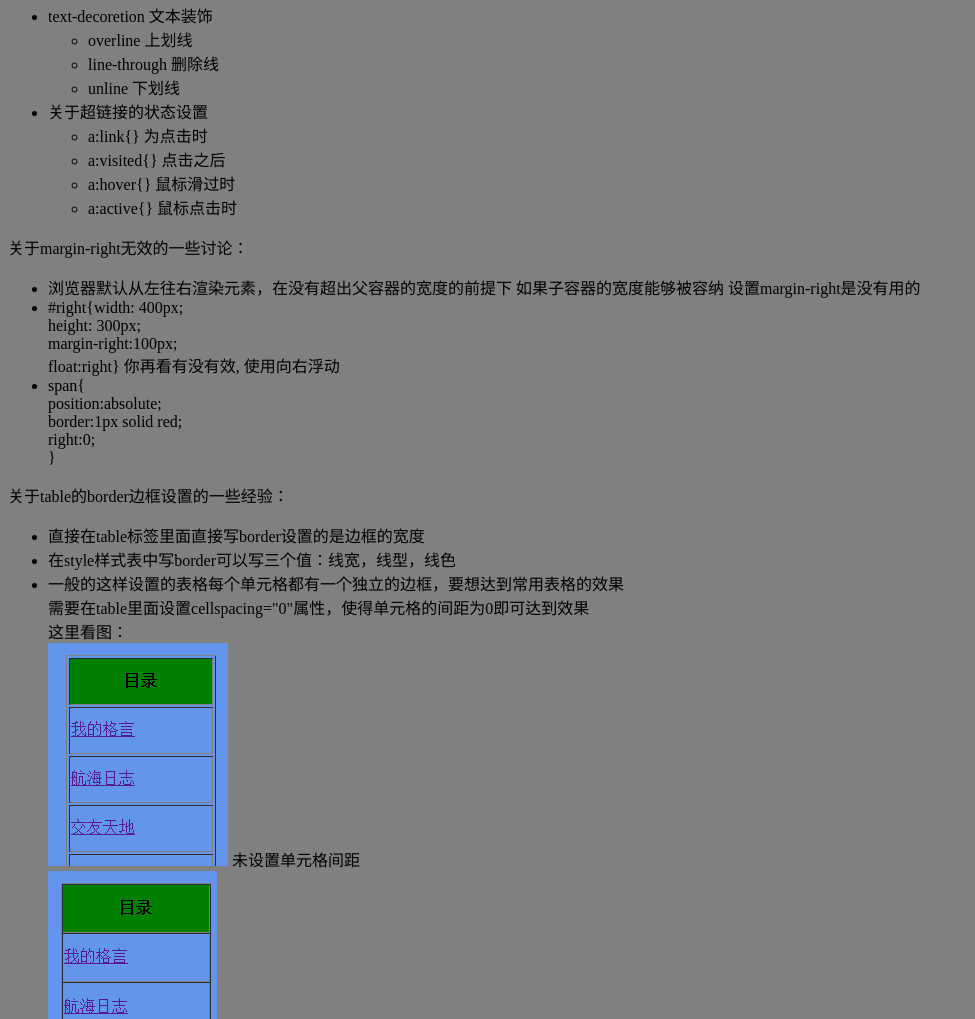
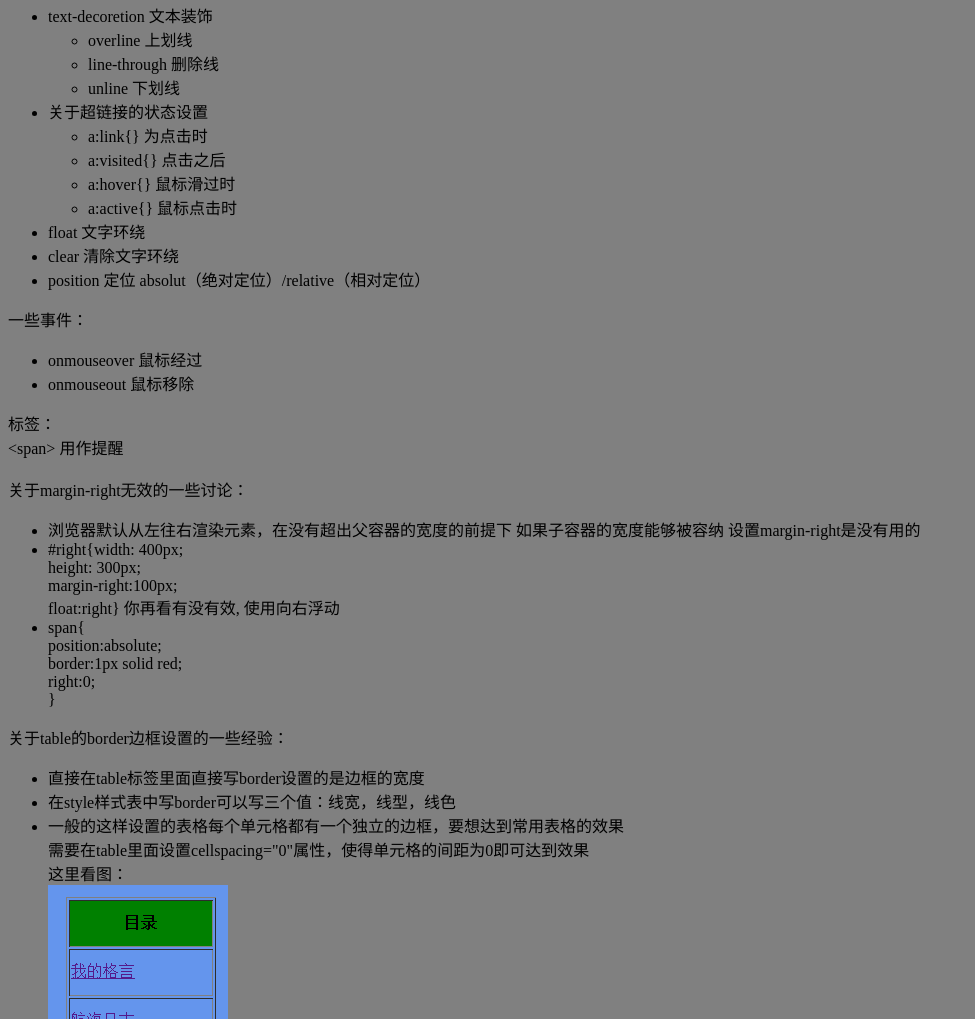
Before and after one commit to crane1/javastudy, a plain HTML site: page html_note/20170118.html in a window 1280 px wide. Shown: the part 713-1732 px from the top of the page, without its empty margins (0-975 px from the left). Drawn offline with Linux system fonts and the light colour scheme.

Commit message:
第五天笔记提交

```diff
--- a/html_note/20170118.html
+++ b/html_note/20170118.html
@@ -41,7 +41,20 @@
 					<li>a:hover{} 鼠标滑过时</li>
 					<li>a:active{} 鼠标点击时</li>
 				</ul>
+			<li> float 文字环绕</li>
+			<li> clear 清除文字环绕</li>
+			<li> position 定位 absolut（绝对定位）/relative（相对定位）</li>
 		</ul>
+		一些事件：
+		<ul>
+			<li>onmouseover 鼠标经过</li>
+			<li>onmouseout 鼠标移除</li>
+		</ul>
+		标签：<br />
+		&lt;span> 用作提醒<br /><br />
+
+
+
 		关于margin-right无效的一些讨论：
 		<ul>
 			<li>浏览器默认从左往右渲染元素，在没有超出父容器的宽度的前提下  如果子容器的宽度能够被容纳  设置margin-right是没有用的 </li>
```
Also changed, not shown: html_note/html_main.html (+2 -0 lines).
